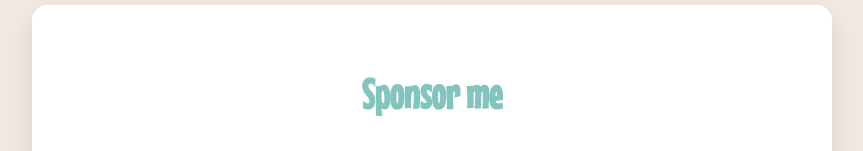
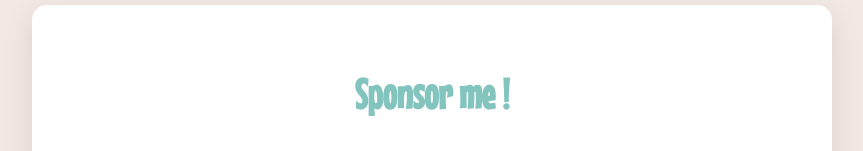
Before and after one commit to JeanneEnnaej/profile, a plain HTML site: page index.html in a window 1280 px wide. Shown: the part 2003-2154 px from the top of the page, without its empty margins (208-1071 px from the left). Drawn offline with Linux system fonts and the light colour scheme; a script that the page names is missing.

Commit message:
second attempt

```diff
--- a/index.html
+++ b/index.html
@@ -34,7 +34,7 @@
       </div>
 
       <div class = "cards">
-        <h2>Sponsor me</h2>
+        <h2>Sponsor me !</h2>
         <ul class="list-inline">
           <li>
             <a href="https://www.instagram.com/les_aleas_d_une_vie_de_chien/?hl=fr" target="_blank"><i class="fa-brands fa-instagram"></i></a>
```
